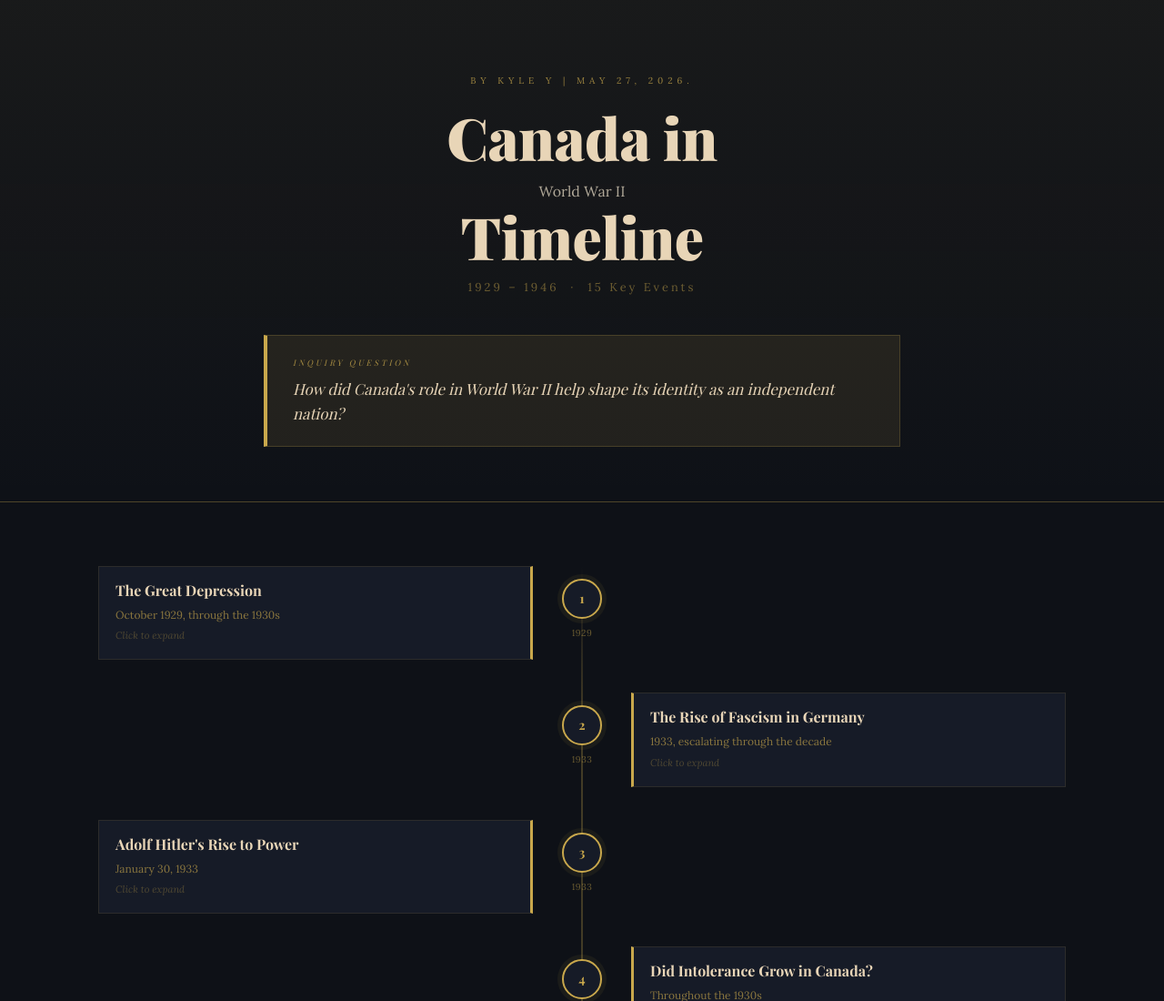
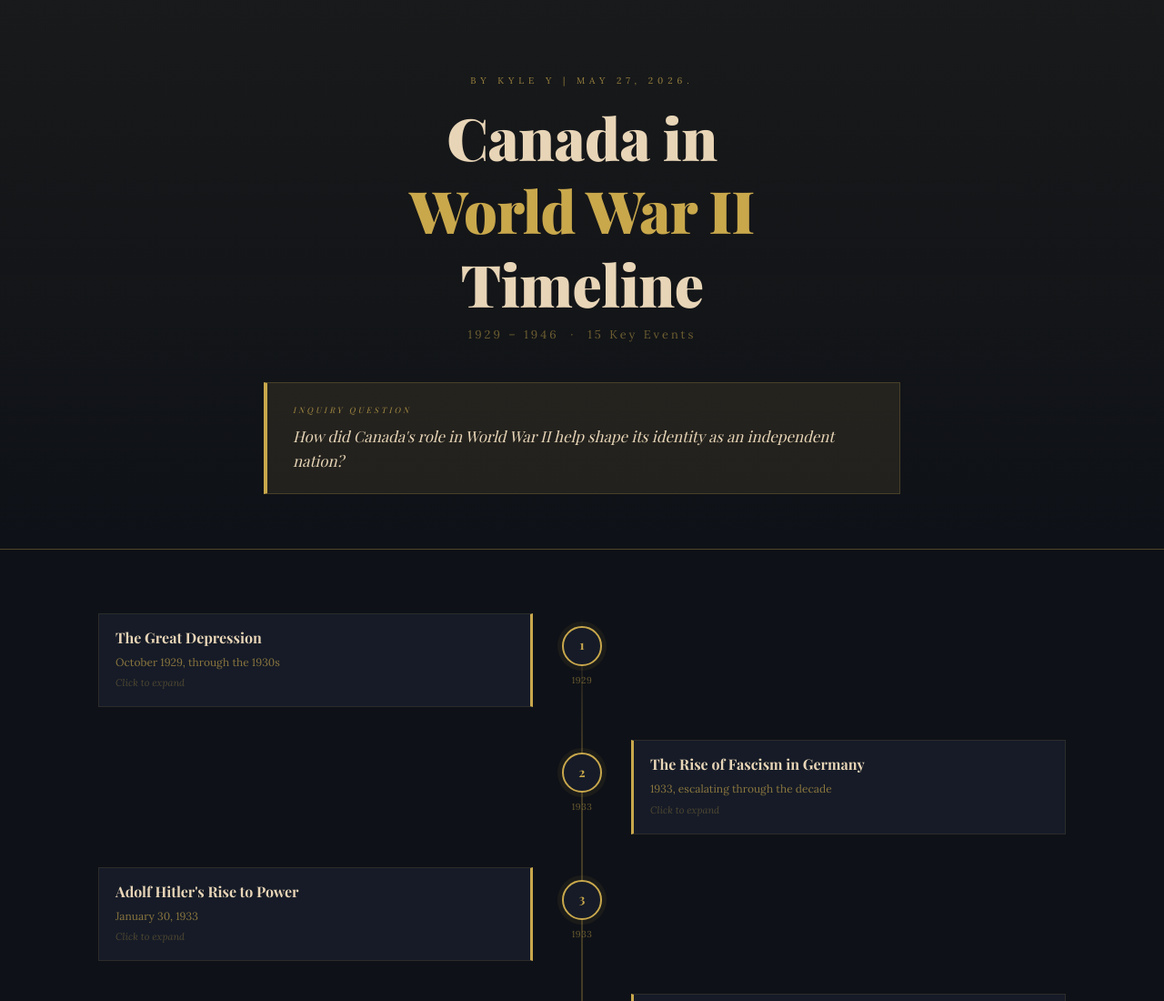
Before and after one commit to KylesProject/KylesTimeline.github.io, a plain HTML site: page index.html in a window 1280 px wide. Shown: the top 1100 px of the page at 91% size. Drawn offline with nearby package versions, Linux system fonts and the light colour scheme; a web font is replaced by a local one.

Commit message:
Update index.html

```diff
--- a/index.html
+++ b/index.html
@@ -326,7 +326,7 @@
 <!-- HEADER -->
 <header class="site-header">
   <p class="eyebrow">By Kyle Y | May 27, 2026.</p>
-  <h1>Canada in</h1> <span>World War II </span> <h1>Timeline</h1>
+  <h1>Canada in</h1> <h1> <span>World War II </span> </h1> <h1>Timeline</h1>
   <p class="range">1929 &ndash; 1946 &nbsp;&#183;&nbsp; 15 Key Events</p>
   <div class="inquiry-card">
     <p class="micro">Inquiry Question</p>
```
